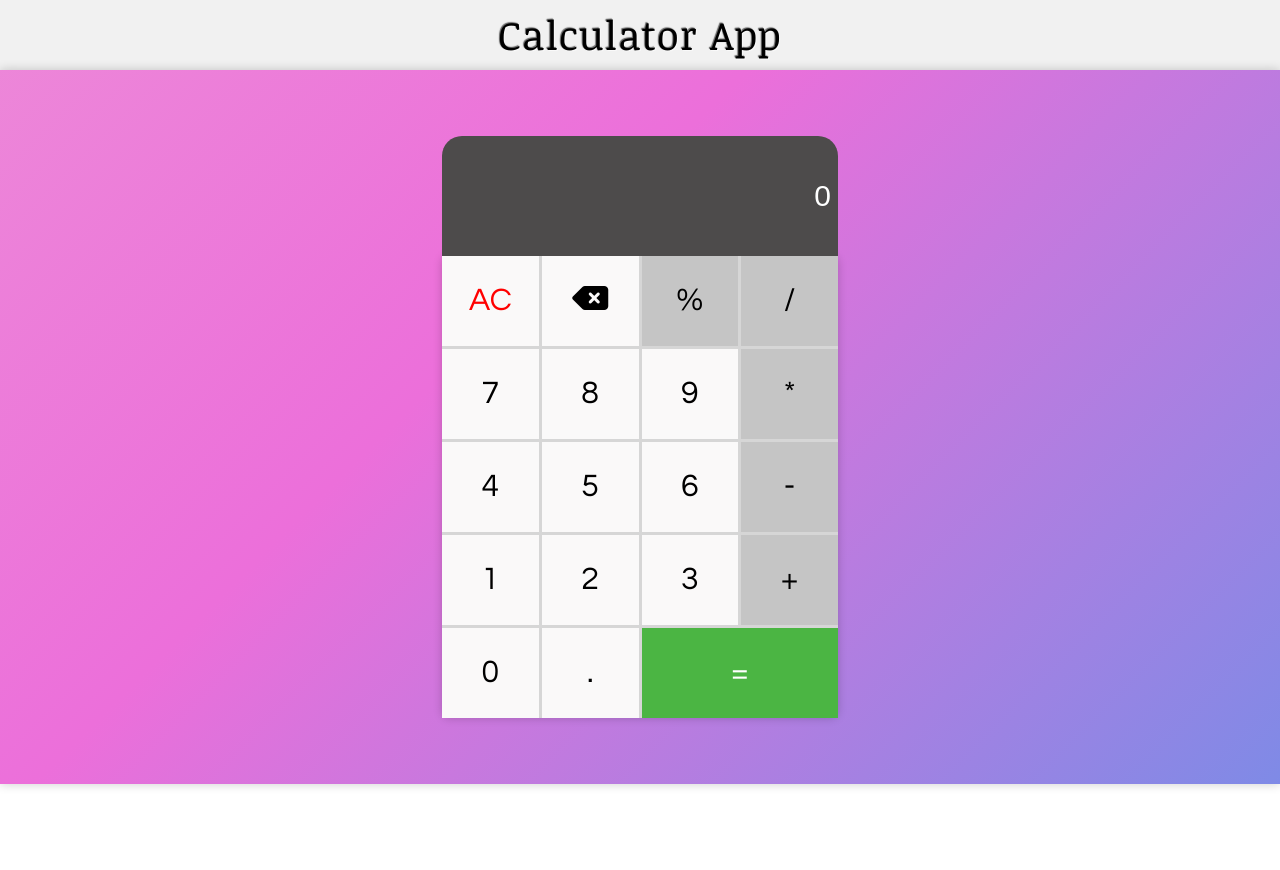
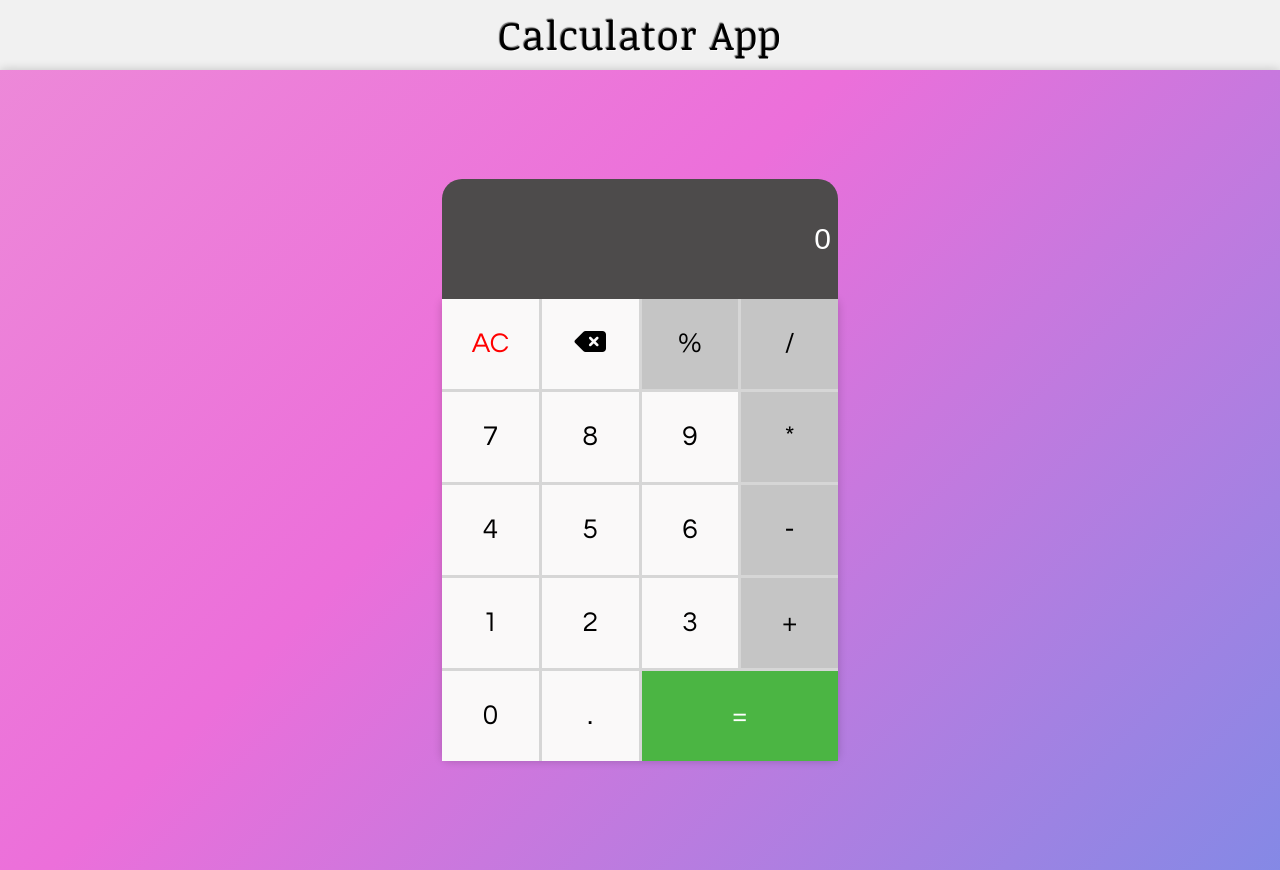
Before and after one commit to AnantKumawat22/CalculatorApp_React, a React (Create React App) app: page / in a window 1280 px wide. Before the commit the page ends 800 px from the top, so only its background shows below. Built offline with nearby package versions, Linux system fonts and the light colour scheme.

Commit message:
first commit

```diff
--- a/src/App.css
+++ b/src/App.css
@@ -26,7 +26,7 @@
 
 .container{
   width: 100%;
-  height: auto;
+  height: 100vh;
   box-shadow: 0 0 10px 0 rgb(0 0 0 / 20%);
   background: linear-gradient(-45deg, #03a9f4, rgb(236, 111, 218), rgb(238, 193, 213), rgb(255, 182, 0));
   background-size: 400% 400%;
@@ -87,10 +87,18 @@
   height: 90px;
   line-height: 90px;
   cursor: pointer;
-  font-size: 32px;
+  font-size: 28px;
+  outline: none;
+  border: none;
   transition: all;
   transition-duration: 0.9s;
   -webkit-tap-highlight-color: transparent;
+  -webkit-touch-callout: none;
+  -webkit-user-select: none;
+  -khtml-user-select: none;
+  -moz-user-select: none;
+  -ms-user-select: none;
+  user-select: none;
 }
 
 #item1{
@@ -117,18 +125,10 @@
   background-color: #c5c5c5;
 }
 
-.operator:hover{
-  background-color: rgb(255, 188, 63);
-}
-
 .box:active{
   line-height: 10px;
 }
 
-.operand:hover{
-  background-color: rgb(0, 0, 0);
-  color: white;
-}
 
 @media(max-width:560px){
   .center_div{
--- a/src/App.js
+++ b/src/App.js
@@ -6,9 +6,30 @@ function App() {
 
   const [input, setInput] = useState(0);
 
-  // useEffect(()=>{
-  //   document.getElementById("#num").value="";
-  // },[]);
+  function allClear() {
+    setInput(0);
+  }
+
+  function backspace() {
+    if (input.length >= 0) {
+      var newStr = input.substring(0, input.length - 1);
+      if (newStr == "") {
+        setInput(0);
+        return;
+      }
+      setInput(newStr);
+    }
+  }
+
+  const inputChange = () => {
+    var x = document.getElementById("num").value;
+    setInput(x);
+  }
+
+  // function Add(x, y){
+  //   return(x + y);
+  // }
+
 
   return (
     <>
@@ -17,36 +38,37 @@ function App() {
       </nav>
       <div className="container">
         <div className="center_div">
-          <input type="text" value={input} id="num" />
-          <div class="grid_div">
-            <div class="box" id="item1">AC</div>
-            <div class="box" id="item2"><i class="fas fa-backspace"></i></div>
-            <div class="box operator" id="item3">%</div>
+          <input type="text" onChange={inputChange} value={input} id="num" />
+          <div className="grid_div">
 
-            <div class="box operator" id="item4">/</div>
-            <div class="box operand" id="item5">7</div>
+            <div className="box" id="item1" onClick={allClear}>AC</div>
+            <div className="box" id="item2" onClick={backspace}><i className="fas fa-backspace"></i></div>
+            <div className="box operator" id="item3">%</div>
 
-            <div class="box operand" id="item6">8</div>
-            <div class="box operand" id="item7">9</div>
+            <div className="box operator" id="item4">/</div>
+            <div className="box operand" id="item5">7</div>
 
-            <div class="box operator" id="item8">*</div>
-            <div class="box operand" id="item9">4</div>
+            <div className="box operand" id="item6">8</div>
+            <div className="box operand" id="item7">9</div>
 
-            <div class="box operand" id="item10">5</div>
-            <div class="box operand" id="item11">6</div>
+            <div className="box operator" id="item8">*</div>
+            <div className="box operand" id="item9">4</div>
 
-            <div class="box operator" id="item12">-</div>
-            <div class="box operand" id="item13">1</div>
+            <div className="box operand" id="item10">5</div>
+            <div className="box operand" id="item11">6</div>
 
-            <div class="box operand" id="item14">2</div>
-            <div class="box operand" id="item15">3</div>
+            <div className="box operator" id="item12">-</div>
+            <div className="box operand" id="item13">1</div>
 
-            <div class="box operator" id="item16">+</div>
+            <div className="box operand" id="item14">2</div>
+            <div className="box operand" id="item15">3</div>
 
-            <div class="box operand" id="item17" >0</div>
-            <div class="box operand" id="item18">.</div>
+            <div className="box operator" id="item16">+</div>
 
-            <div class="box b1" id="item19">=</div>
+            <div className="box operand" id="item17" >0</div>
+            <div className="box operand" id="item18">.</div>
+
+            <div className="box b1" id="item19">=</div>
           </div>
         </div>
       </div>
```
